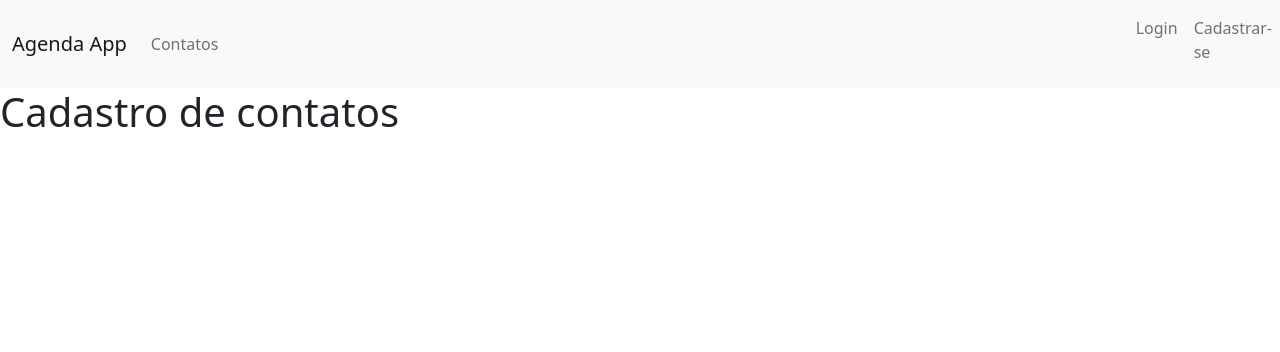
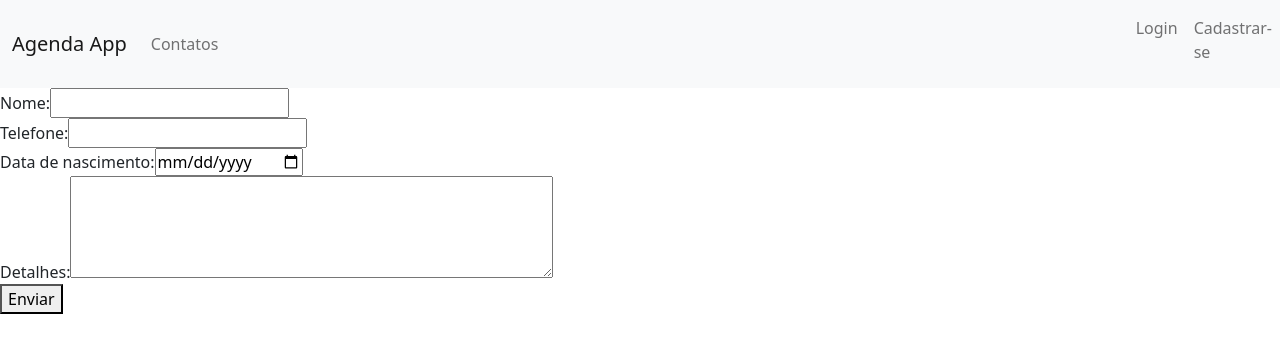
Before and after one commit to helioh2/frontend-agenda-react, a React (Create React App) app: page /alterar_contato in a window 1280 px wide. Shown: the top 352 px of the page. Built offline with nearby package versions, Linux system fonts and the light colour scheme; no server answers.

Commit message:
Aula 05/09 - Cadastro e alteração de contatos. Busca

```diff
--- a/package.json
+++ b/package.json
@@ -7,8 +7,10 @@
     "@testing-library/react": "^13.3.0",
     "@testing-library/user-event": "^13.5.0",
     "bootstrap": "^5.2.0",
+    "moment": "^2.29.4",
     "react": "^18.2.0",
     "react-dom": "^18.2.0",
+    "react-moment": "^1.1.2",
     "react-paginate": "^8.1.3",
     "react-router-dom": "^6.3.0",
     "react-scripts": "5.0.1",
--- a/src/App.js
+++ b/src/App.js
@@ -13,6 +13,7 @@ import { Header } from './Header';
 import { Cadastro } from './autenticacao/Cadastro';
 import useToken from './useToken';
 import PaginaZuera from './PaginaZuera';
+import { useEffect } from 'react';
 
 export function Car(props) {
   return <h2 style={{color:props.color}}>I am a {props.color} Car! Meu nome é {props.nome}</h2>;
@@ -21,6 +22,27 @@ export function Car(props) {
 function App() {  // componente
 
   const { token, removeToken, setToken } = useToken();
+
+  useEffect(() => {
+
+    const enviaVerificacao = async () => {
+      const response = await fetch("http://localhost:5000/token",
+      {
+        method: "GET",
+        headers: {
+            'Content-Type': 'application/json',
+            'Authorization': 'Bearer '+token
+        }
+      });
+      if (!response.ok) {  //erro
+        removeToken()
+      }
+    }
+
+    enviaVerificacao().catch((error) => {removeToken()})
+
+
+  }, [token, removeToken])
 
   return (
     <BrowserRouter>
--- a/src/contatos/CadastrarContato.js
+++ b/src/contatos/CadastrarContato.js
@@ -1,6 +1,127 @@
+import { useEffect, useState } from "react";
+import { useNavigate, useSearchParams } from "react-router-dom";
+
 export function CadastrarContato(props) {
 
-    return (
-        <h1>Cadastro de contatos</h1>
+    const [searchParams, setSearchParams] = useSearchParams();
+    const [contato, setContato] = useState(
+        {
+            id: null,
+            nome: '',
+            telefone: '',
+            data_nascimento: null,
+            detalhes: '',
+        }
     )
+    const [erros, setErros] = useState(null)
+    const navigate = useNavigate();
+
+    useEffect(() => {
+        if (searchParams.has("id")) {
+            let id_contato = searchParams.get("id")
+            let endpoint = "contatos";
+            let api_host = process.env.API_HOST ? process.env.API_HOST : "localhost:5000";
+            fetch(`http://${api_host}/${endpoint}/${id_contato}`, {
+                method: 'GET',
+                headers: {
+                    Authorization: 'Bearer ' + props.token,
+                    'Content-Type': 'application/json'
+                },
+            })
+                .then(res => {
+                    if (res.ok) {
+                        return res.json()
+                    } else {
+                        throw new Error(res.json())
+                    }
+                })
+                .then(json => {
+                    setContato(json)
+                })
+                .catch((error) => {
+                    if (error.response) {
+                        console.log(error.response)
+                    }
+                });
+
+
+            setContato(anterior => ({
+                ...anterior, id: searchParams.get("id")
+            }));
+        }
+    }, [setContato, searchParams, props.token]
+    )
+
+
+    function cadastrar(event) {
+
+        let endpoint = "contatos";
+        let api_host = process.env.API_HOST ? process.env.API_HOST : "localhost:5000";
+        let method = "POST";
+        let url = `http://${api_host}/${endpoint}`;
+        if (contato.id) {
+            method = "PATCH";
+            url += `/${contato.id}`;
+        }
+        fetch(url, {
+            method: method,
+            body: JSON.stringify(contato),
+            headers: {
+                Authorization: 'Bearer ' + props.token,
+                'Content-Type': 'application/json'
+            },
+        })
+            .then(res => {
+                if (res.ok) {
+                    navigate("/contatos");
+                } else {
+                    return res.json();
+                }
+            })
+            .then(error_json => {
+                setErros(error_json)
+            })
+            .catch((error) => {
+                if (error.response) {
+
+                    console.log(error.response)
+                    console.log(error.response.status)
+                    console.log(error.response.headers)
+                }
+            });
+
+        event.preventDefault()
+    }
+
+
+    function handleChange(event) {
+        const { value, name } = event.target
+        setContato(anterior => ({
+            ...anterior, [name]: value
+        })
+        )
+    }
+
+    return (<>
+        <form className="cadastrar_contato ">
+            <input type="text" id="id" name="id" value={contato.id ? contato.id : ''} hidden={true} readOnly />
+
+            <label>Nome: </label>
+            <input onChange={handleChange} type="text" id="nome" name="nome" value={contato.nome ? contato.nome : ''} required minLength="3" />
+            {erros && erros.nome ? erros.nome : ''} <br />
+
+            <label>Telefone: </label>
+            <input onChange={handleChange} type="tel" id="telefone" name="telefone" value={contato.telefone ? contato.telefone : ''} required minLength="8"
+                maxLength="12" /> {erros && erros.telefone ? erros.telefone : ''}<br />
+
+            <label>Data de nascimento: </label>
+            <input onChange={handleChange} type="date" id="data_nascimento" name="data_nascimento"
+                value={contato.data_nascimento ? contato.data_nascimento : ''} /><br />
+
+            <label>Detalhes: </label>
+            <textarea onChange={handleChange} id="detalhes" name="detalhes" rows="4" cols="50" value={contato.detalhes ? contato.detalhes : ''}></textarea><br />
+
+            <button onClick={cadastrar}>Enviar</button>
+        </form>
+    </>)
 }
--- a/src/contatos/Contatos.js
+++ b/src/contatos/Contatos.js
@@ -1,4 +1,4 @@
-import { useState } from 'react';
+import { useCallback, useState } from 'react';
 import { useEffect } from 'react';
 import ReactPaginate from 'react-paginate';
 import { Link, useNavigate } from 'react-router-dom';
@@ -10,10 +10,14 @@ export function Contatos(props) {
     const [pageCount, setPageCount] = useState(0)
     const [page, setPage] = useState(0)
     const navigate = useNavigate()
+    const [busca, setBusca] = useState("")
 
-    useEffect(() => {
+    const fetchContatos = useCallback((page=1) => {
         if (props.token) {
-            let url = "http://localhost:5000/contatos"
+            let url = `http://localhost:5000/contatos?page=${page}`
+            if (busca) {
+                url += "&nome="+busca
+            }
             fetch(url,
                 {
                     method: "GET",
@@ -38,37 +42,12 @@ export function Contatos(props) {
         } else {
             navigate("/login")
         }
-    }, [props, setContatos, navigate])
+    }, [props, setContatos, navigate, setPage, setPageCount, busca])
 
+    useEffect(() => {
+        fetchContatos()
+    }, [fetchContatos])
 
-    function fetchContatos(page) {
-        if (props.token) {
-            let url = `http://localhost:5000/contatos?page=${page}`
-            fetch(url,
-                {
-                    method: "GET",
-                    headers: {
-                        'Content-Type': 'application/json',
-                        'Authorization': 'Bearer '+props.token
-                    },
-                })
-                .then(res => {
-                    if (res.ok){
-                        return res.json()
-                    } else {
-                        console.log("ERRO NA LISTAGEM DE CONTATOS") //TODO: melhorar tratamento de erro
-                    }
-                })
-                .then(json => {
-                    console.log(json)
-                    setPageCount(json.pages)
-                    setPage(json.page)
-                    setContatos(json.items)
-                })
-        } else {
-            navigate("/login")
-        }
-    }
 
     function handlePageClick(event) {
         let page = event.selected + 1
@@ -76,9 +55,23 @@ export function Contatos(props) {
         fetchContatos(page)
     }
 
+    function buscar(event) {
+        let buscaStr = event.target.value
+        setBusca(buscaStr)
+        fetchContatos()
+    }
+
     return (
         <div>
             <h1>Lista de contatos</h1>
+            <form class="form-group">
+                <label for="busca">Busca: </label>
+                <input onChange={buscar}
+                    value={busca}
+                    type="text"
+                    className={"form-control"}
+                    id="busca" name="busca"/>
+            </form>
             <table className="table table-striped">
                 <thead>
                 <tr> <th>Nome</th> <th>Telefone</th> <th>Data de Nascimento</th></tr>
@@ -118,6 +111,11 @@ export function Contatos(props) {
                 breakClassName ={"page-item"}
                 breakLinkClassName ={"page-link"}
             />
+
+            <Link to="/adicionar_contato">Adicionar Contato</Link>
         </div>
+
+
+
     )
 }
```
Also changed, not shown: 1 other file (tests, documents, lock files or other folders).
